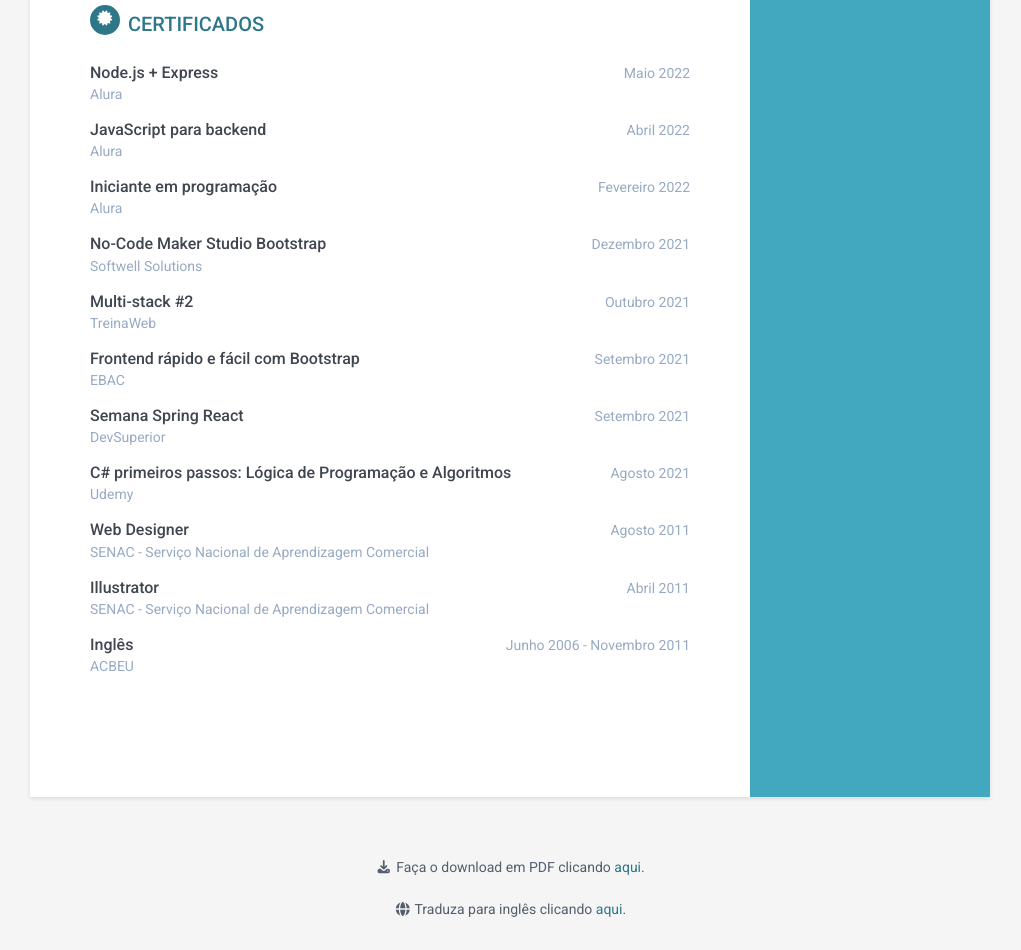
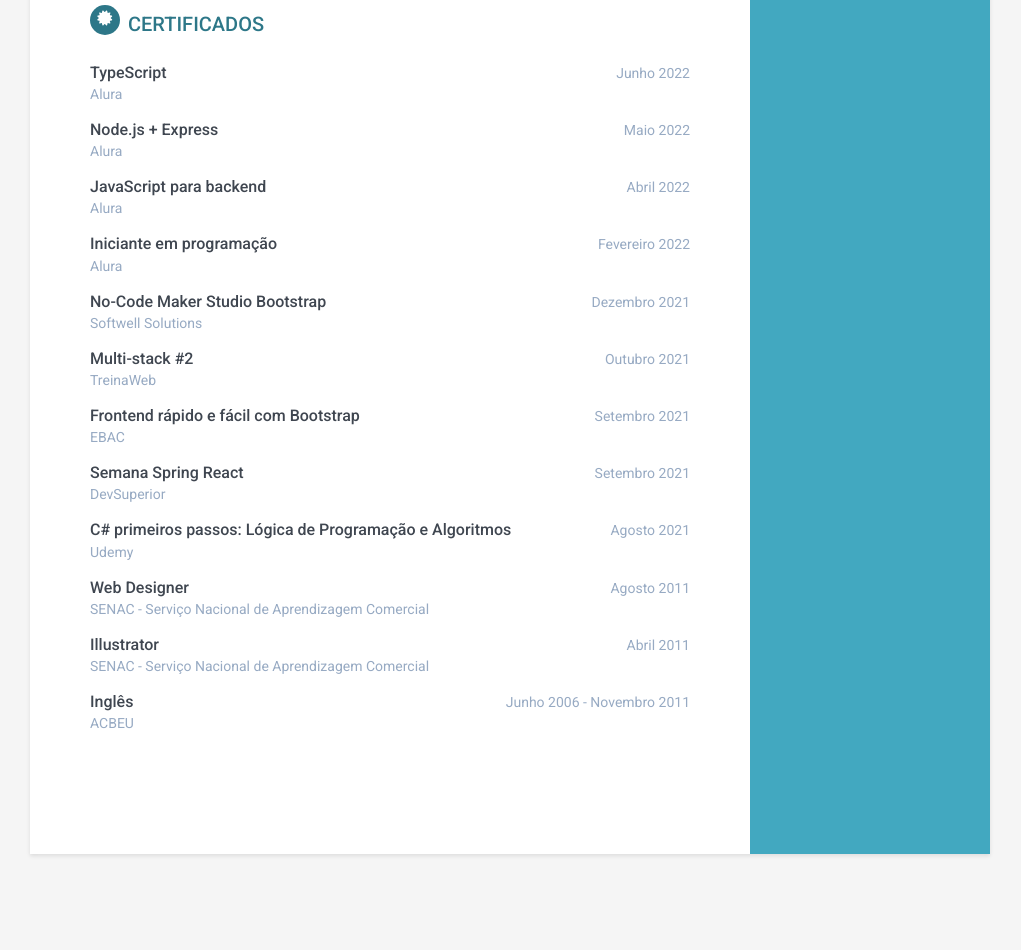
Before and after one commit to acn3to/resume, a plain HTML site: page index_pt.html in a window 1280 px wide. Shown: the part 1800-2750 px from the top of the page, without its empty margins (130-1151 px from the left). Drawn offline with Linux system fonts and the light colour scheme.

Commit message:
update readme.md

```diff
--- a/index_pt.html
+++ b/index_pt.html
@@ -480,6 +480,19 @@
           <div class="item">
             <div class="meta">
               <div class="upper-row">
+                <h3 class="job-title">TypeScript</h3>
+                <div class="time">Junho 2022</div>
+              </div>
+              <!--//upper-row-->
+              <div class="company">Alura</div>
+            </div>
+            <!--//meta-->
+          </div>
+          <!--//item-->
+
+          <div class="item">
+            <div class="meta">
+              <div class="upper-row">
                 <h3 class="job-title">Node.js + Express</h3>
                 <div class="time">Maio 2022</div>
               </div>
@@ -630,7 +643,7 @@
     </div>
 
     <footer class="footer">
-      <div class="text-center">
+      <!-- <div class="text-center">
         <span class="icon-holder"><i class="fas fa-download"></i></span
           > Faça o download em PDF clicando <a href="https://github.com/acn3to/acn3to-resume/raw/main/assets/files/Curr%C3%ADculo%20de%20Arnaldo%20Neto.pdf" target="_blank">aqui</a>.</small
         >
@@ -641,7 +654,7 @@
           > Traduza para inglês clicando <a href="index.html">aqui</a>.</small
         >
       </div>
-      <!--//container-->
+      //container -->
     </footer>
     <!--//footer-->
   </body>
```
Also changed, not shown: index.html (+15 -2 lines).
